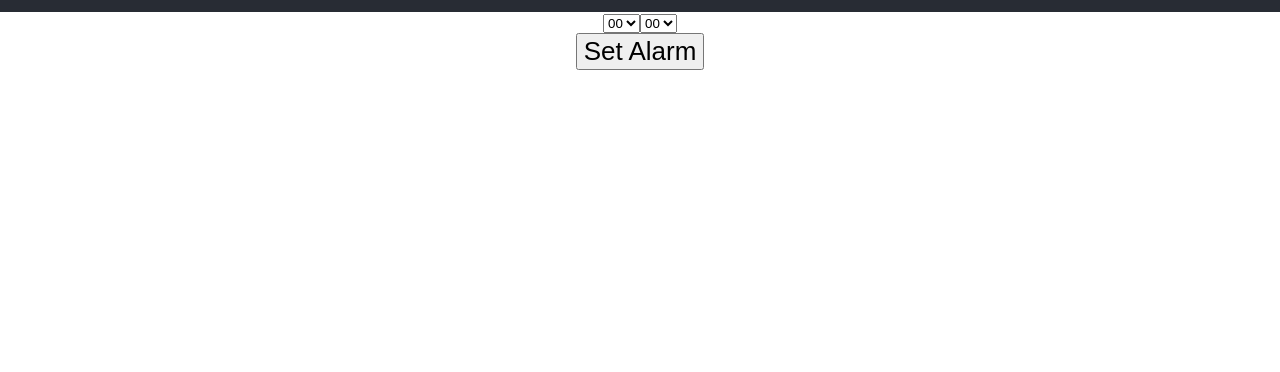
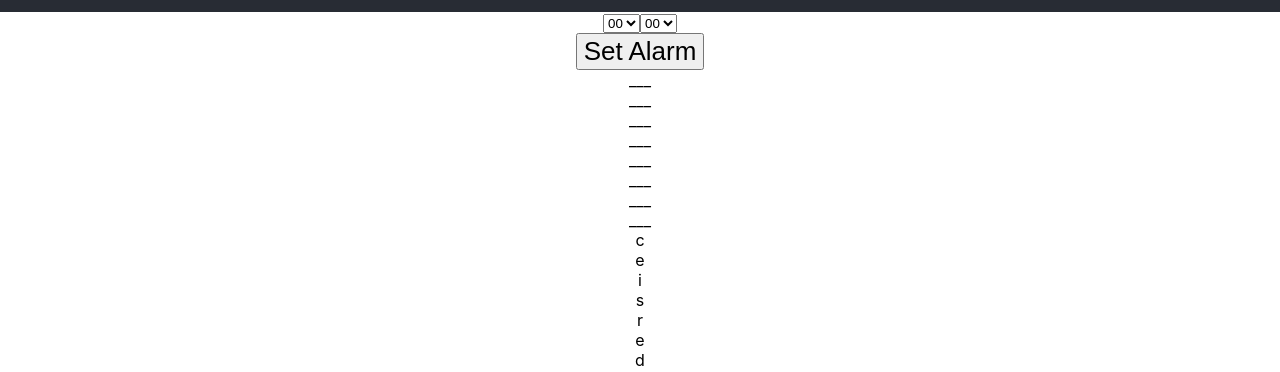
Before and after one commit to 397-f22/ClockIn, a React (Vite) app: page / in a window 1280 px wide. Shown: the part 846-1218 px from the top of the page. Before the commit the page ends 916 px from the top, so only its background shows below. Built offline with nearby package versions, Linux system fonts and the light colour scheme.

Commit message:
setting up basic structure for puzzle

```diff
--- a/src/App.jsx
+++ b/src/App.jsx
@@ -5,6 +5,7 @@ import { useEffect } from 'react';
 import SetAlarm from './components/SetAlarm';
 import AlarmList from './components/AlarmList';
 import Header from './components/Header';
+import WordPuzzle from './components/WordPuzzle';
 
 const App = () => {
 
@@ -30,6 +31,7 @@ const App = () => {
              </header>
 
       <AlarmList  />
+      <WordPuzzle  />
     </div>
   );
 };
--- /dev/null
+++ b/src/components/PuzzleElement.jsx
@@ -0,0 +1,19 @@
+const PuzzleElement = ({char, currentSolution, setCurrentSolution, index,setIndex, word}) => {
+
+    const checkCorrect = () => {
+        if(char === word[index]){
+        setCurrentSolution([...currentSolution,char])
+        setIndex(index+1)
+        //Remove button or set it as gray
+        }
+        else{
+            //glow red or something?
+        }
+    }
+
+    return(
+        <div onClick={checkCorrect}>{char}</div>
+    )
+}
+
+export default PuzzleElement
--- /dev/null
+++ b/src/components/WordPuzzle.jsx
@@ -0,0 +1,47 @@
+import { useState } from "react";
+import PuzzleElement from "./PuzzleElement";
+
+function shuffle(array) {
+    let currentIndex = array.length, randomIndex;
+
+    // While there remain elements to shuffle.
+    while (currentIndex != 0) {
+
+        // Pick a remaining element.
+        randomIndex = Math.floor(Math.random() * currentIndex);
+        currentIndex--;
+
+        // And swap it with the current element.
+        [array[currentIndex], array[randomIndex]] = [
+            array[randomIndex], array[currentIndex]];
+    }
+
+    return array;
+}
+
+const WordPuzzle = () => {//take the alarm as input or the set alarm function to stop it
+    const [index, setIndex] = useState(0);
+    const [currentSolution, setCurrentSolution] = useState([]);
+    let word = "describe"
+    let puzzle = shuffle(Array.from(word))
+
+    //This part might have to go into a use effect
+    if (currentSolution === word) {
+        //stop the alarm
+    }
+
+    return (//TODO: fill in empty slots using index and the word as an array
+        <div>
+            <div>
+                {Array.from(word).map(char => <div>___</div>)}
+            </div>
+            <div>
+                {puzzle.map(char => <PuzzleElement char={char} currentSolution={currentSolution}
+                    setCurrentSolution={setCurrentSolution} index={index}
+                    setIndex={setIndex} word={word} />)}
+            </div>
+        </div>
+    );
+}
+
+export default WordPuzzle
```
